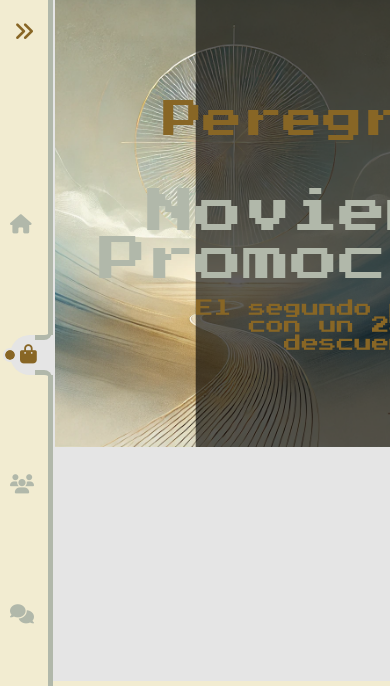
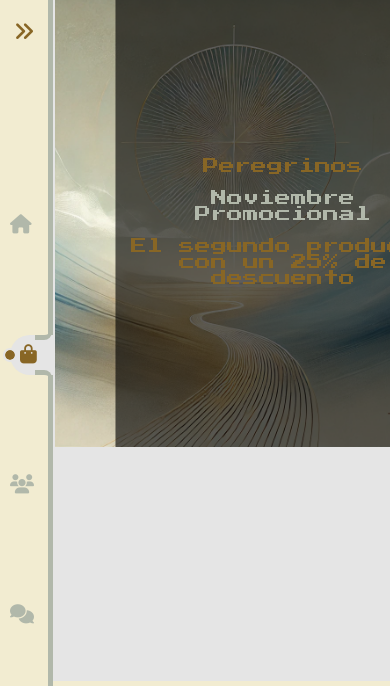
Before and after one commit to ingridk12/challenge-AluraGeek, a website with bundled scripts: page html/producto.html in a window 390 px wide. Shown: the part 63-749 px from the top of the page. Built offline with nearby package versions, Linux system fonts and the light colour scheme.

Commit message:
Update styleInicio.css

```diff
--- a/css/styleInicio.css
+++ b/css/styleInicio.css
@@ -25,7 +25,7 @@
         transform: translatex(-100px);
     }
     to{
-        transform: translatex(200px);
+        transform: translatex(100px);
     }
 }
 .titulo_destaque{
@@ -93,4 +93,9 @@
         min-width: 220px;
         height: auto;
     }
+    .banner__ofertas__text__title,
+    .titulo_destaque,
+    .banner__ofertas__text__p{
+        font-size: 1rem;
+    }
 }
```
